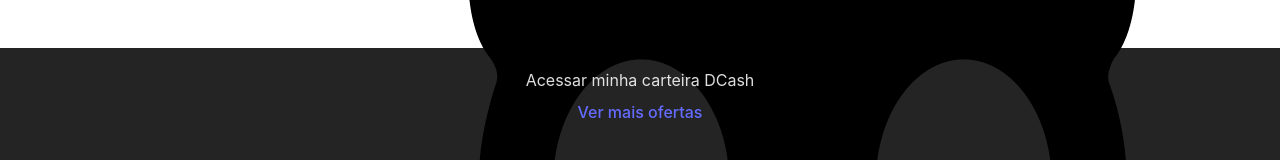
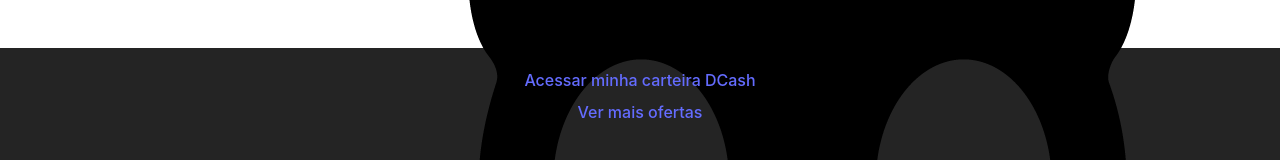
Before and after one commit to emersonjds/dcash-extension, a React (Vite) app: page / in a window 1280 px wide. Shown: the part 336-496 px from the top of the page. Built offline with nearby package versions, Linux system fonts and the light colour scheme.

Commit message:
href to wallet

```diff
--- a/src/pages/Home/index.tsx
+++ b/src/pages/Home/index.tsx
@@ -167,9 +167,11 @@ const Home: React.FC = () => {
           }}
         >
           <button className="bg-[#02F67C] font-bold py-2 px-4 rounded w-full">
-            <span className='text-[#0A2121]'>
+            <a className='text-[#0A2121]'
+              href='https://dcash-wallet.netlify.app/'
+            >
               Acessar minha carteira DCash
-            </span>
+            </a>
           </button>
 
           <a href="" className='text-[#02F67C] mt-2'>
```
